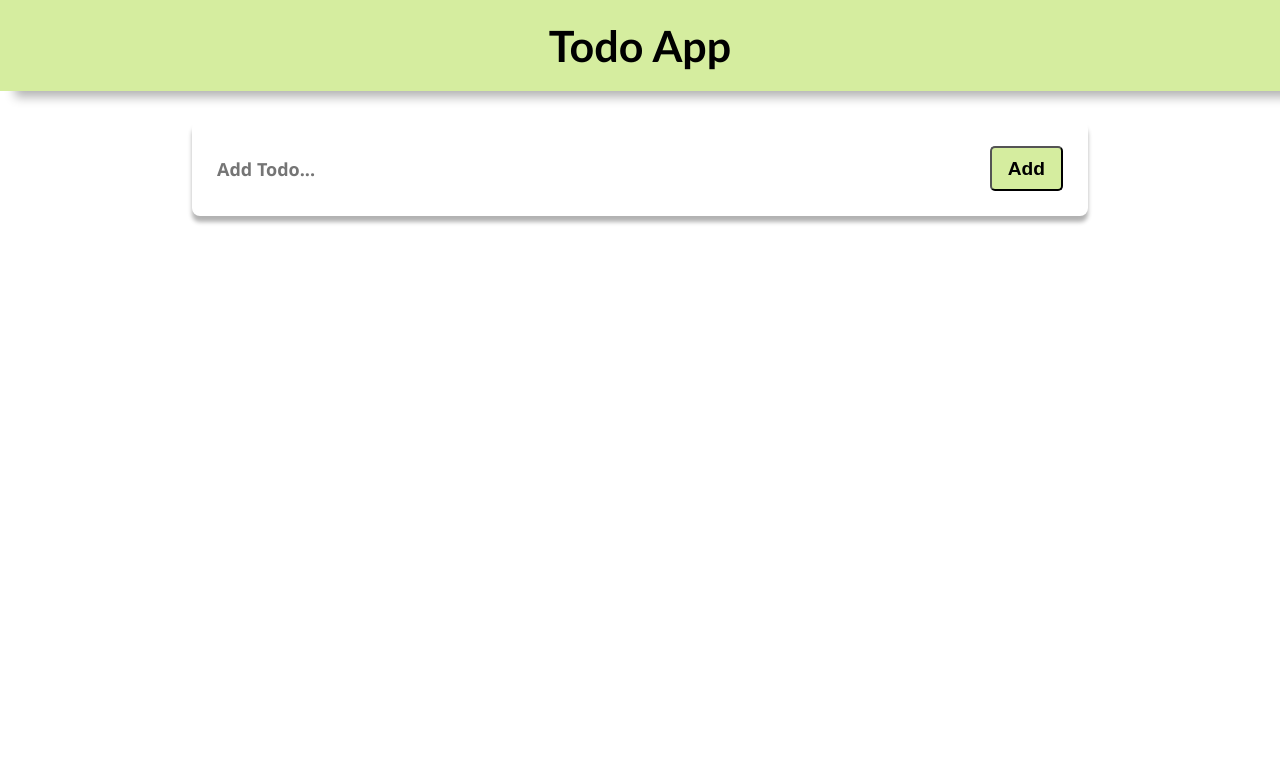
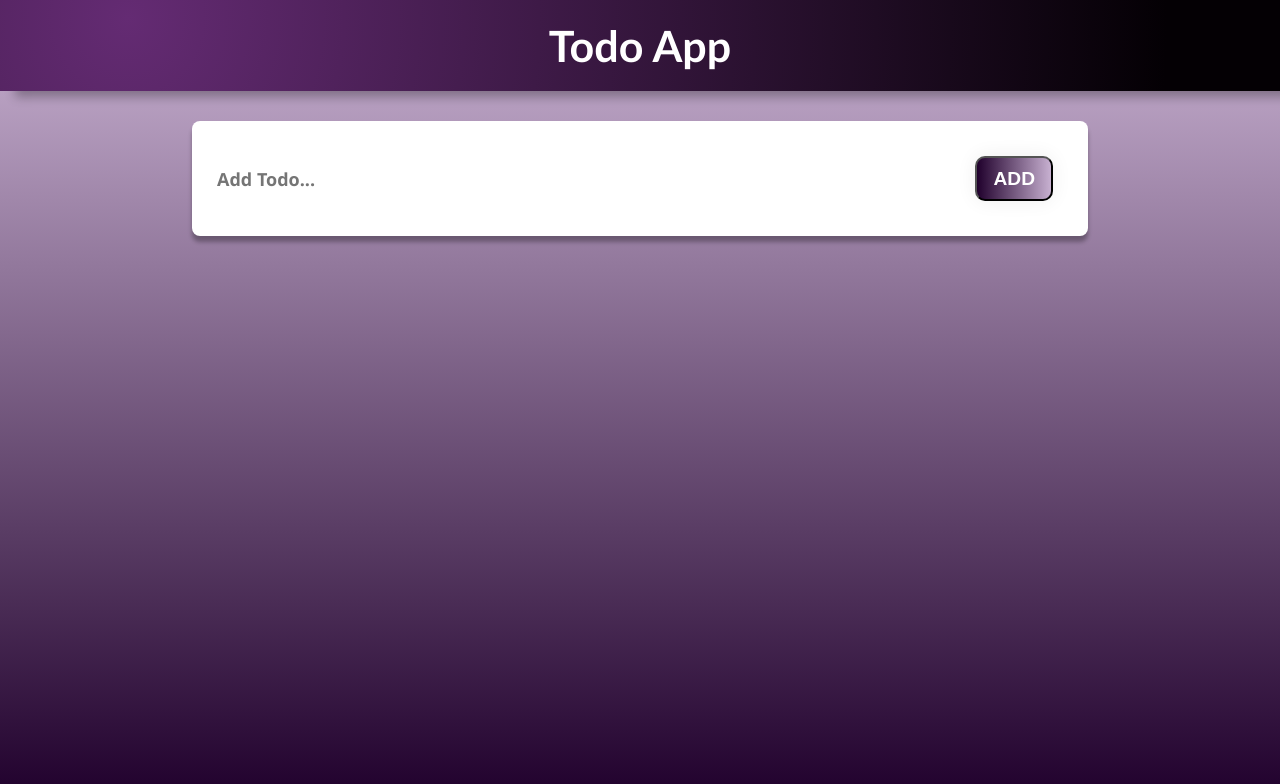
Before and after one commit to Tariq6610/React_Todo, a React (Vite) app in the folder TodoApp/: page / in a window 1280 px wide. Shown: the top 784 px of the page. Built offline with nearby package versions, Linux system fonts and the light colour scheme.

Commit message:
gradient colors and animation added

```diff
--- a/TodoApp/src/App.css
+++ b/TodoApp/src/App.css
@@ -3,3 +3,12 @@
   Padding: 0;
   box-sizing: border-box;
 }
+
+body{
+  background: #20002c;  /* fallback for old browsers */
+  background: -webkit-linear-gradient(to bottom, #cbb4d4, #20002c);  /* Chrome 10-25, Safari 5.1-6 */
+  background: linear-gradient(to bottom, #cbb4d4, #20002c); /* W3C, IE 10+/ Edge, Firefox 16+, Chrome 26+, Opera 12+, Safari 7+ */
+  background-repeat: no-repeat;
+  min-height: 100vh;
+
+}
--- a/TodoApp/src/components/DoneTasks.jsx
+++ b/TodoApp/src/components/DoneTasks.jsx
@@ -7,12 +7,12 @@ export default function DoneTasks() {
 
     const doneTasks = todoList.filter(val => val.done === true)
 
-    let listStyle = doneTasks.length ? styles.list : "";
 
     function clearAll(){
       setTodoList(todoList.filter(todo => todo.done === false))
     }
 
+    let listStyle = doneTasks.length ? styles.list : "";
 
      if(doneTasks.length){
         return(
@@ -28,7 +28,7 @@ export default function DoneTasks() {
             {doneTasks.map((val) => (
               <div key={val.id} className={styles.todo}>
                 <div className={styles.textCont}>
-                <span><i className="fa-sharp fa-solid fa-circle-check" style={{color: "#5a7c0c"}}></i></span>
+                <span><i className="fa-sharp fa-solid fa-circle-check" style={{color: "#20002c"}}></i></span>
                 <h3 className={styles.text} key={val.id}>{val.name}</h3>
                 </div>
                 <hr className={styles.hr}/>
--- a/TodoApp/src/components/TodoList.jsx
+++ b/TodoApp/src/components/TodoList.jsx
@@ -39,7 +39,7 @@ export default function TodoList(){
               </div>
             <span className={styles.btnWrap}>
               <button onClick={()=> doneTasks(val.id)} className={styles.doneBtn}>Done?</button>
-              <button onClick={()=> handledelete(val.id)} className={styles.btn}><i className="fa-sharp fa-solid fa-trash" style={{color: "rgb(53, 49, 49)"}}></i>
+              <button onClick={()=> handledelete(val.id)} className={styles.btn}><i className="fa-sharp fa-solid fa-trash" style={{color: "white"}}></i>
               </button>
               </span>
             </div>
--- a/TodoApp/src/components/doneTasks.module.css
+++ b/TodoApp/src/components/doneTasks.module.css
@@ -1,9 +1,25 @@
+@keyframes smooth-appear {
+    0%{
+     opacity: 0;
+     transform: translateY(20px);
+    }
+    100%{
+     opacity: 1;
+     transform: translateY(0);
+    }
+   }
+
+
 .list{
     width: 70%;
     padding: 20px ;
     margin: 70px auto;
     box-shadow: 0px 6px 4px rgba(0,0,0,0.3);
     font-family: 'Segoe UI', Tahoma, Geneva, Verdana, sans-serif;
+    background-color: #fff;
+    opacity: 0;
+    transform: translateY(20px);
+    animation: smooth-appear 0.8s ease-out forwards;
 }
 
 .todo{
@@ -25,14 +41,18 @@
     margin-right: 20px;
 }
 
+
+
+
 .doneTaskHead{
     display: flex;
     align-items: center;
     justify-content: space-between;
-    background-color: #D5ED9F;
+    background-image: radial-gradient( circle farthest-corner at 10% 20%,  rgba(100,43,115,1) 0%, rgba(4,0,4,1) 90% );
     padding: 20px;
     box-shadow: 0px 6px 4px rgba(0,0,0,0.3);
     margin-bottom: 50px;
+    color: #fff;
 }
 
 .clear{
@@ -40,19 +60,27 @@
 
     width: fit-content;
     height: fit-content;
-    border: 1px solid grey;
-    padding: 3px 7px;
+    padding: 5px 11px;
     border-radius: 6px;
-    background-color: #5a7c0c;
     color: white;
     cursor: pointer;
+
+    background-image: linear-gradient(to right, #20002c 0%, #cbb4d4  51%, #20002c  100%);
+    text-align: center;
+    text-transform: uppercase;
+    transition: 0.5s;
+    background-size: 200% auto;
+    border-radius: 10px;
+    display: block;
 }
 
 .clear:hover{
-    box-shadow: 2px 3px 2px rgba(0,0,0,0.1);
-    padding: 4px 8px;
+    background-position: right center; /* change the direction of the change here */
+    color: #fff;
+    text-decoration: none;
+  }
 
-}
+
 
 
 
--- a/TodoApp/src/components/form.module.css
+++ b/TodoApp/src/components/form.module.css
@@ -6,6 +6,7 @@
     justify-content: space-between;
     border-radius: 8px;
     box-shadow: 0px 6px 4px rgba(0,0,0,0.3);
+    background-color: #fff;
 }
 
 
@@ -24,12 +25,30 @@ font-family: 'Segoe UI', Tahoma, Geneva, Verdana, sans-serif;
 .inpbtn{
     padding-inline: clamp(0.7rem, 1.5vw + 0.7rem, 1rem );
     padding-block: clamp(0.3rem, 1.5vw + 0.7rem, 0.6rem);
-    background-color: #D5ED9F;
-    border-radius: 5px;
+    background-image: radial-gradient( circle farthest-corner at 10% 20%,  rgba(100,43,115,1) 0%, rgba(4,0,4,1) 90% );
+    color: #fff;
     font-weight: bold;
     cursor: pointer;
     font-size: clamp(0.8rem , 1.5vw, 1.2rem);
+
+    background-image: linear-gradient(to right, #20002c 0%, #cbb4d4  51%, #20002c  100%);
+    margin: 10px;
+    text-align: center;
+    text-transform: uppercase;
+    transition: 0.5s;
+    background-size: 200% auto;
+    box-shadow: 0 0 20px #eee;
+    border-radius: 10px;
+    display: block;
 }
+
+
+  .inpbtn:hover {
+    background-position: right center; /* change the direction of the change here */
+    color: #fff;
+    text-decoration: none;
+  }
+
 
 @media (max-width : 600px) {
     .formDiv{
--- a/TodoApp/src/components/header.module.css
+++ b/TodoApp/src/components/header.module.css
@@ -1,6 +1,8 @@
 .header{
-    background-color:#D5ED9F;
+    /* background-color:#D5ED9F; */
+    background-image: radial-gradient( circle farthest-corner at 10% 20%,  rgba(100,43,115,1) 0%, rgba(4,0,4,1) 90% );
     padding: 20px;
+    color: white;
     font-size: clamp(1.5em, 2.5vw + 1em, 2.3em);
     font-family: 'Trebuchet MS', 'Lucida Sans Unicode', 'Lucida Grande', 'Lucida Sans', Arial, sans-serif;
     text-align: center;
--- a/TodoApp/src/components/todoList.module.css
+++ b/TodoApp/src/components/todoList.module.css
@@ -1,9 +1,25 @@
+@keyframes smooth-appear {
+   0%{
+    opacity: 0;
+    transform: translateY(20px);
+   }
+   100%{
+    opacity: 1;
+    transform: translateY(0);
+   }
+  }
+
 .list{
     width: 70%;
     padding: 20px ;
     margin: 20px auto;
     box-shadow: 0px 6px 4px rgba(0,0,0,0.3);
     font-family: 'Segoe UI', Tahoma, Geneva, Verdana, sans-serif;
+    background-color: #fff;
+
+    opacity: 0;
+    transform: translateY(20px);
+    animation: smooth-appear 0.8s ease-out forwards;
 }
 
 .todo{
@@ -22,11 +38,19 @@
 
 .btn{
     padding: 8px 17px;
-    background-color: #D5ED9F;
     border-radius: 5px;
     font-weight: bold;
     cursor: pointer;
-    font-size: clamp(17px, 1.5vw, 20px)
+    font-size: clamp(17px, 1.5vw, 20px);
+
+    background-image: linear-gradient(to right, #20002c 0%, #cbb4d4  51%, #20002c  100%);
+    text-align: center;
+    text-transform: uppercase;
+    transition: 0.5s;
+    background-size: 200% auto;
+    box-shadow: 0 0 20px #eee;
+    border-radius: 10px;
+    display: block;
 }
 
 .text{
@@ -45,14 +69,31 @@
 }
 
 .doneBtn{
-    background-color: #D5ED9F;
     padding-inline: clamp(0.1rem, 1.5vw + 0.5rem, 0.5rem);
     padding-block: clamp(0.2rem, 1.5vw + 0.5rem, 0.7rem);
     border-radius: 5px;
     cursor: pointer;
     font-weight: bold;
-    font-size: clamp(11px, 1.5vw, 13.333px)
+    font-size: clamp(11px, 1.5vw, 13.333px);
+
+    background-image: linear-gradient(to right, #20002c 0%, #cbb4d4  51%, #20002c  100%);
+    text-align: center;
+    text-transform: uppercase;
+    transition: 0.5s;
+    background-size: 200% auto;
+    box-shadow: 0 0 20px #eee;
+    border-radius: 10px;
+    display: block;
+    color: #fff;
 }
+
+.doneBtn:hover, .btn:hover {
+    background-position: right center; /* change the direction of the change here */
+    color: #fff;
+    text-decoration: none;
+  }
+
+
 
 @media (max-width : 600px) {
     .list{
```
